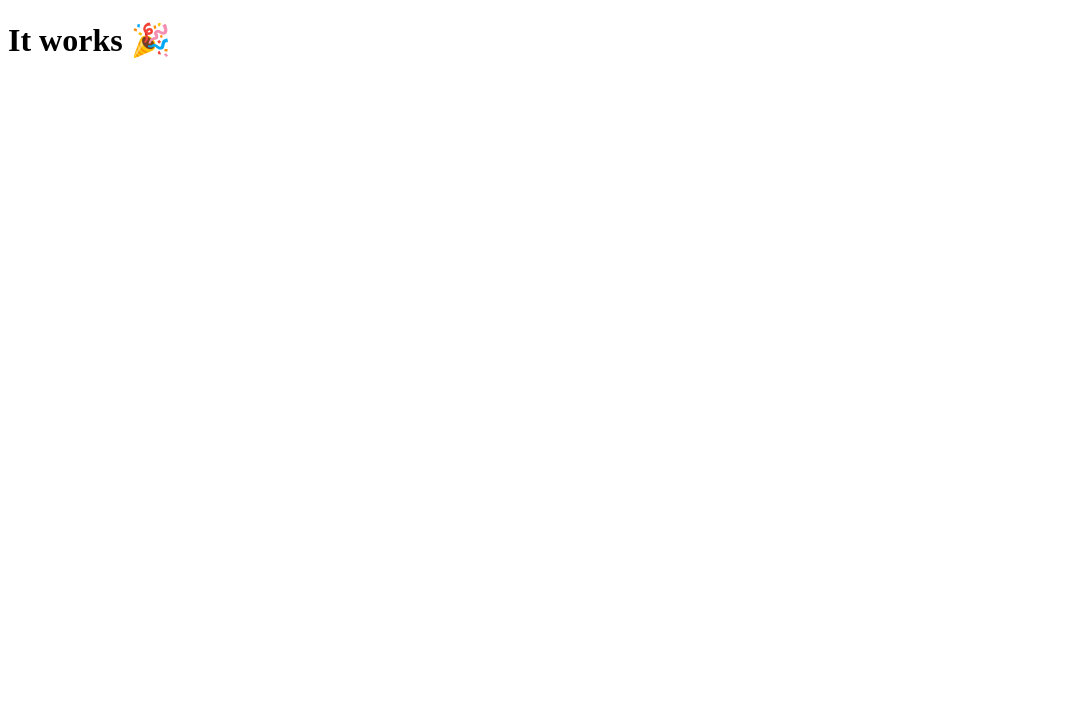
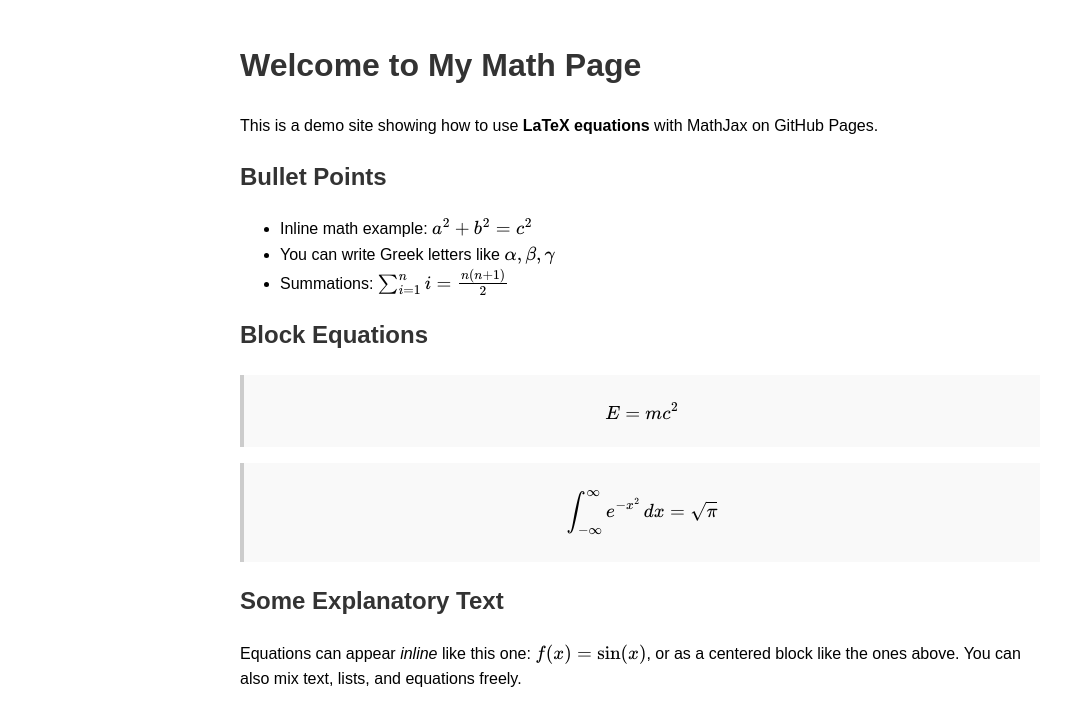
Before and after one commit to JakParkinson/JakParkinson.github.io, a plain HTML site: page index.html in a window 1280 px wide. Shown: the whole page, without its empty margins (0-1074 px from the left). Drawn offline with nearby package versions, Linux system fonts and the light colour scheme.

Commit message:
Update index.html

```diff
--- a/index.html
+++ b/index.html
@@ -1,5 +1,63 @@
 <!doctype html>
-<html>
-  <head><meta charset="utf-8"><title>Hello</title></head>
-  <body><h1>It works 🎉</h1></body>
+<html lang="en">
+<head>
+  <meta charset="utf-8" />
+  <title>My Math Page</title>
+  <script src="https://cdn.jsdelivr.net/npm/mathjax@3/es5/tex-mml-chtml.js"></script>
+  <style>
+    body {
+      font-family: Arial, sans-serif;
+      line-height: 1.6;
+      max-width: 800px;
+      margin: 40px auto;
+      padding: 0 20px;
+    }
+    h1, h2 {
+      color: #333;
+    }
+    ul {
+      margin-top: 0.5em;
+    }
+    .equation {
+      margin: 1em 0;
+      padding: 0.5em;
+      background: #f9f9f9;
+      border-left: 4px solid #ccc;
+    }
+  </style>
+</head>
+<body>
+  <h1>Welcome to My Math Page</h1>
+
+  <p>
+    This is a demo site showing how to use <strong>LaTeX equations</strong> with MathJax on GitHub Pages.
+  </p>
+
+  <h2>Bullet Points</h2>
+  <ul>
+    <li>Inline math example: \( a^2 + b^2 = c^2 \)</li>
+    <li>You can write Greek letters like \( \alpha, \beta, \gamma \)</li>
+    <li>Summations: \( \sum_{i=1}^n i = \frac{n(n+1)}{2} \)</li>
+  </ul>
+
+  <h2>Block Equations</h2>
+  <div class="equation">
+    \[
+      E = mc^2
+    \]
+  </div>
+
+  <div class="equation">
+    \[
+      \int_{-\infty}^{\infty} e^{-x^2}\, dx = \sqrt{\pi}
+    \]
+  </div>
+
+  <h2>Some Explanatory Text</h2>
+  <p>
+    Equations can appear <em>inline</em> like this one: \( f(x) = \sin(x) \), or as
+    a centered block like the ones above. You can also mix text, lists,
+    and equations freely.
+  </p>
+</body>
 </html>
```
